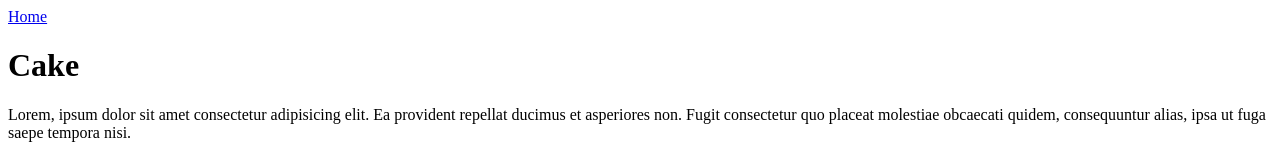
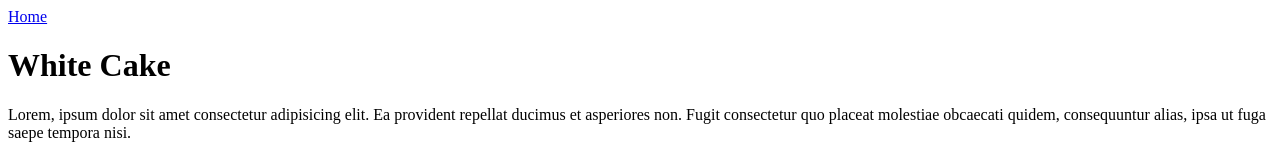
Before and after one commit to Dara-Odin-Project/recipes, a plain HTML site: page pages/cake.html in a window 1280 px wide. Shown: the top 160 px of the page. Drawn offline with Linux system fonts and the light colour scheme.

Commit message:
Specify white cake

```diff
--- a/pages/cake.html
+++ b/pages/cake.html
@@ -7,7 +7,7 @@
 </head>
 <body>
 	<a href="../index.html">Home</a>
-	<h1>Cake</h1>
+	<h1>White Cake</h1>
 	<p>Lorem, ipsum dolor sit amet consectetur adipisicing elit. Ea provident repellat ducimus et asperiores non. Fugit consectetur quo placeat molestiae obcaecati quidem, consequuntur alias, ipsa ut fuga saepe tempora nisi.</p>
 	<h2>Ingredients</h2>
 	<ul>
```
